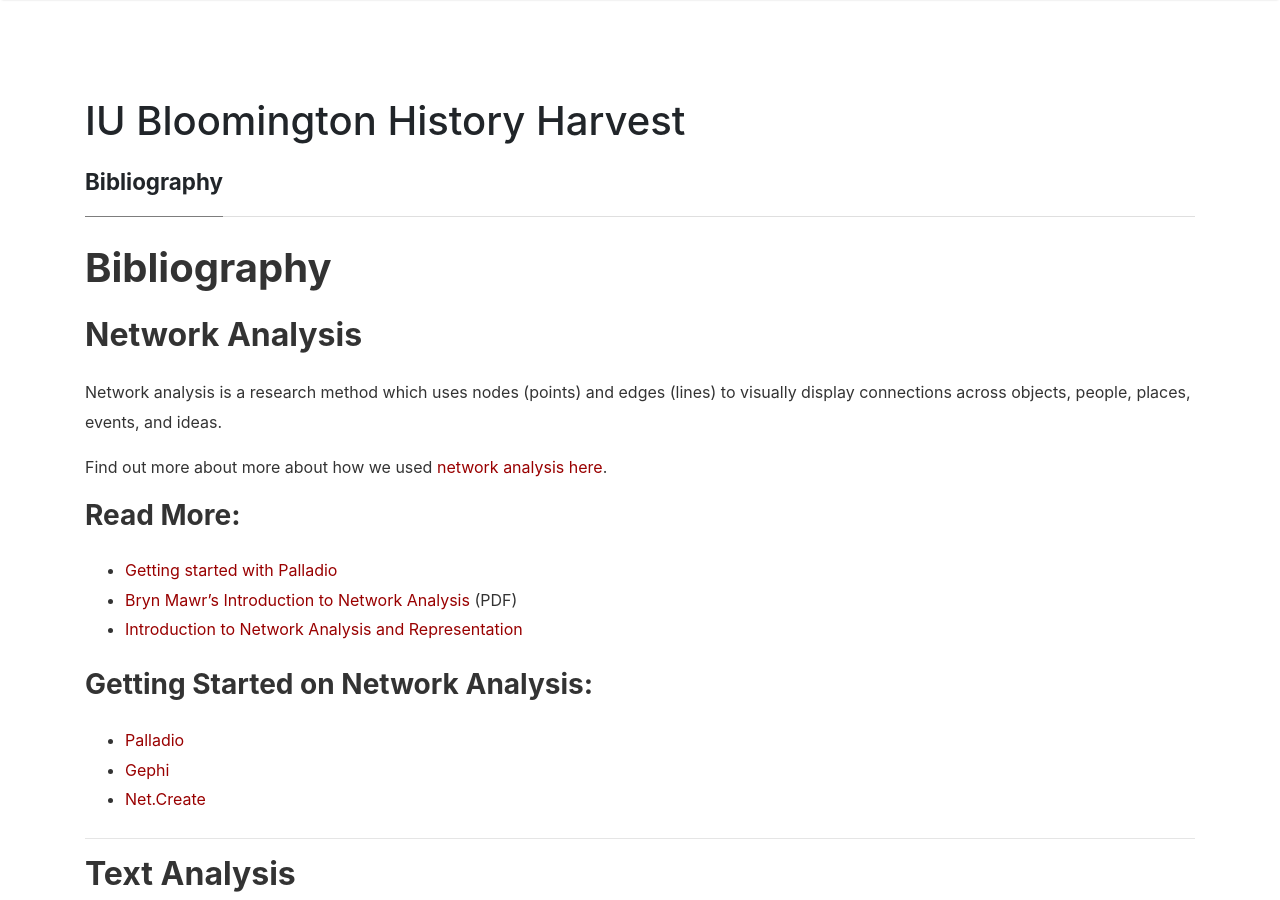
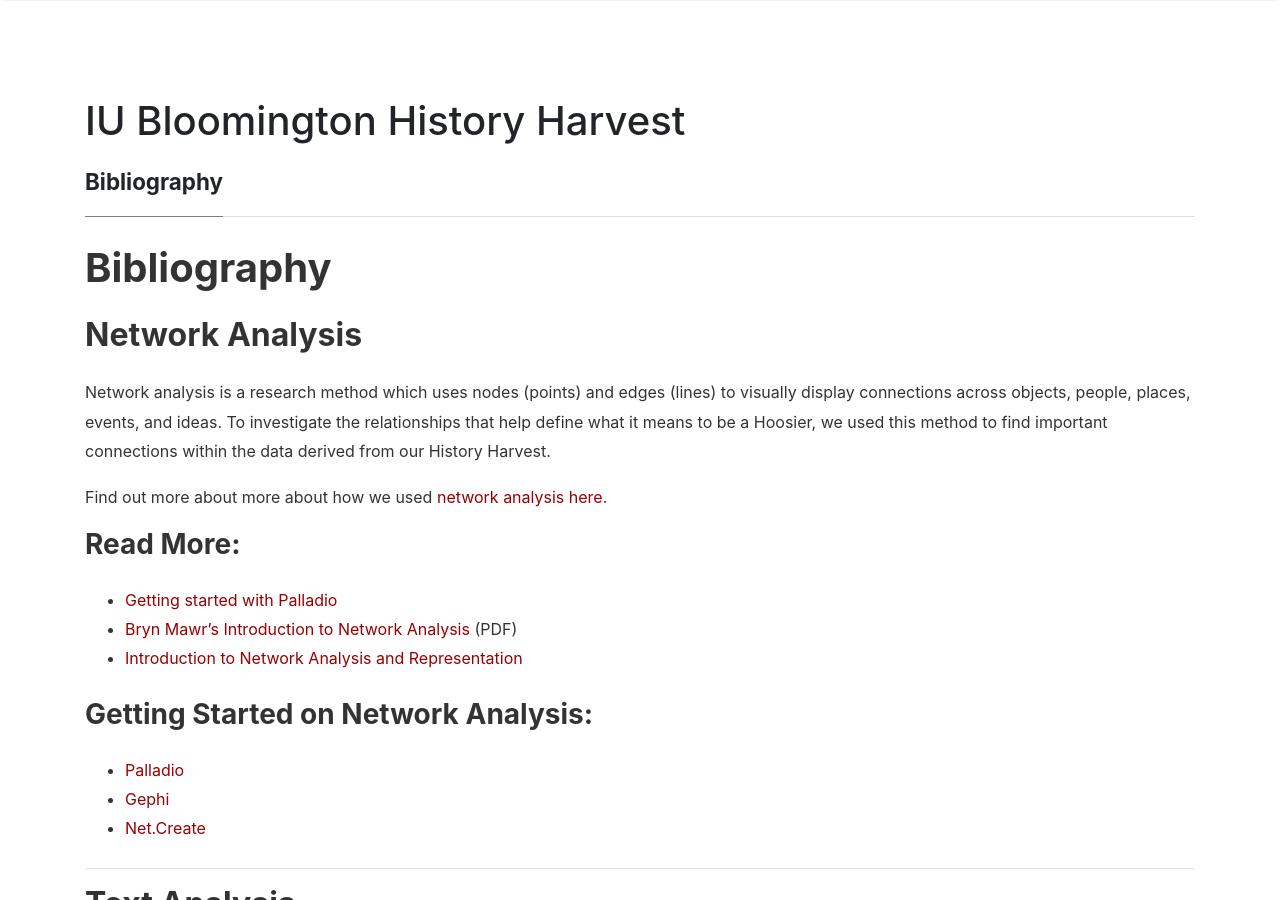
Before and after one commit to H301HistoryHarvest/H301HistoryHarvest, a Jekyll site: the page built from _pages/biblio.md, in a window 1280 px wide and 900 px high. Built offline with Jekyll 4.4.1, drawn with Linux system fonts in a browser that asks for light colours; nearby versions of some CDN libraries; our own code applies the rules of GitHub Pages for plain Markdown files; comment, search, counter and statistics services are not loaded.

Commit message:
Update biblio.md

```diff
--- a/_pages/biblio.md
+++ b/_pages/biblio.md
@@ -2,7 +2,7 @@
 
 ## Network Analysis
 
-Network analysis is a research method which uses nodes (points) and edges (lines) to visually display connections across objects, people, places, events, and ideas.
+Network analysis is a research method which uses nodes (points) and edges (lines) to visually display connections across objects, people, places, events, and ideas. To investigate the relationships that help define what it means to be a Hoosier, we used this method to find important connections within the data derived from our History Harvest.
 
 Find out more about more about how we used [network analysis here](https://h301historyharvest.github.io/H301HistoryHarvest/_pages/network_analysis_short/).
 
```
